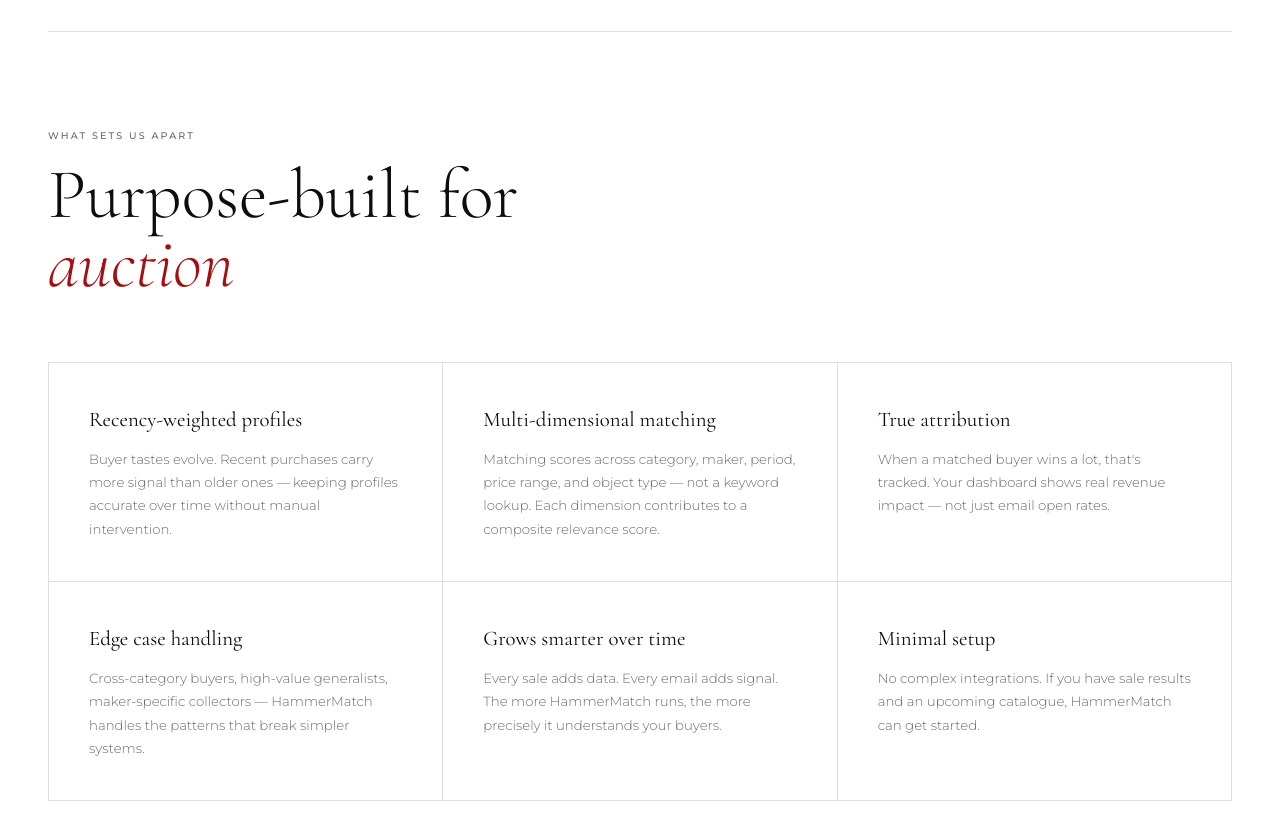
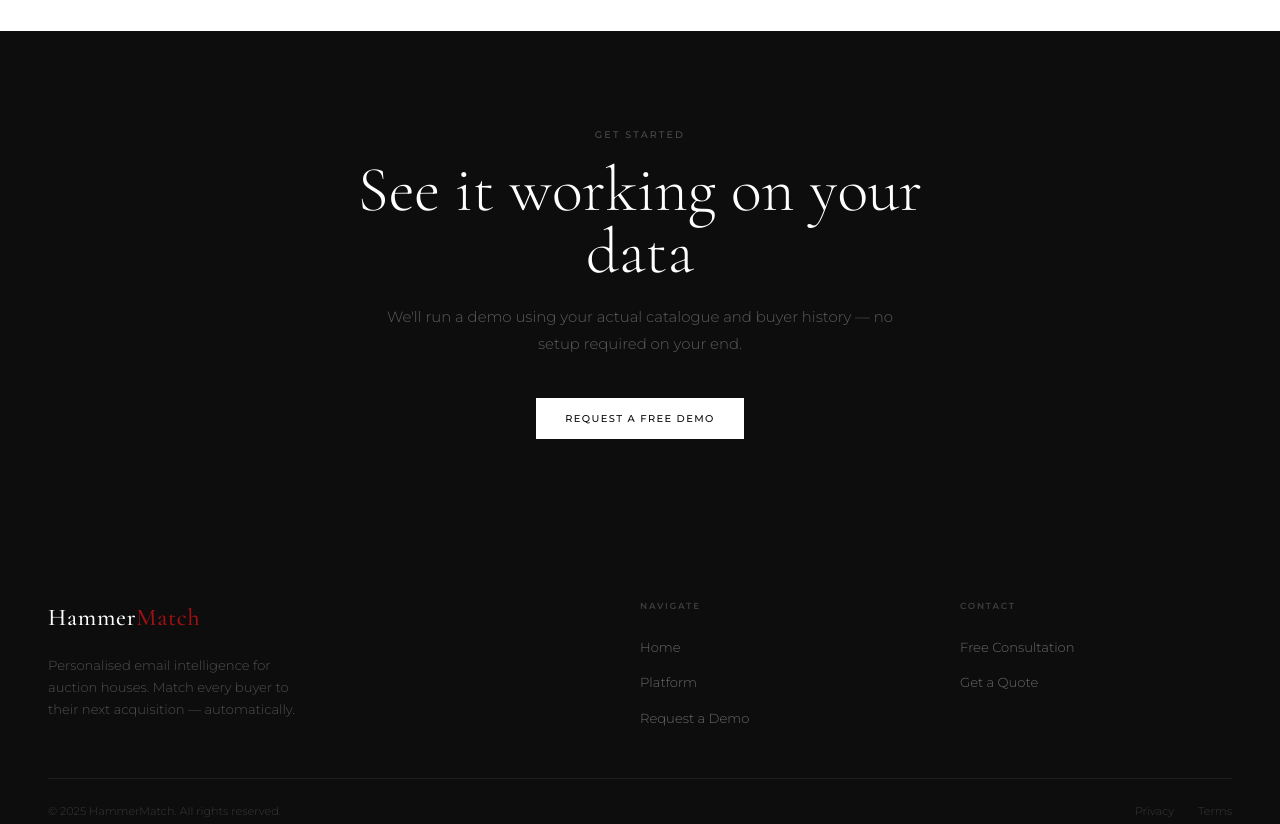
Before and after one commit to andbab777/hammermatch-website, a plain HTML site: page platform.html in a window 1280 px wide. Shown: the part 1260-2084 px from the top of the page. Drawn offline with nearby package versions, Linux system fonts and the light colour scheme.

Commit message:
Remove value props and differentiators sections

```diff
--- a/platform.html
+++ b/platform.html
@@ -157,44 +157,6 @@
   </div>
 </section>
 
-<hr class="rule" />
-
-<!-- Differentiators -->
-<section>
-  <div class="inner">
-    <div class="fade">
-      <span class="label">What Sets Us Apart</span>
-      <h2 class="headline">Purpose-built for<br><em>auction</em></h2>
-    </div>
-    <div class="diff-grid">
-      <div class="diff-cell fade">
-        <h3>Recency-weighted profiles</h3>
-        <p>Buyer tastes evolve. Recent purchases carry more signal than older ones — keeping profiles accurate over time without manual intervention.</p>
-      </div>
-      <div class="diff-cell fade">
-        <h3>Multi-dimensional matching</h3>
-        <p>Matching scores across category, maker, period, price range, and object type — not a keyword lookup. Each dimension contributes to a composite relevance score.</p>
-      </div>
-      <div class="diff-cell fade">
-        <h3>True attribution</h3>
-        <p>When a matched buyer wins a lot, that's tracked. Your dashboard shows real revenue impact — not just email open rates.</p>
-      </div>
-      <div class="diff-cell fade">
-        <h3>Edge case handling</h3>
-        <p>Cross-category buyers, high-value generalists, maker-specific collectors — HammerMatch handles the patterns that break simpler systems.</p>
-      </div>
-      <div class="diff-cell fade">
-        <h3>Grows smarter over time</h3>
-        <p>Every sale adds data. Every email adds signal. The more HammerMatch runs, the more precisely it understands your buyers.</p>
-      </div>
-      <div class="diff-cell fade">
-        <h3>Minimal setup</h3>
-        <p>No complex integrations. If you have sale results and an upcoming catalogue, HammerMatch can get started.</p>
-      </div>
-    </div>
-  </div>
-</section>
-
 <!-- CTA -->
 <div class="cta-section">
   <div class="inner">
```
Also changed, not shown: index.html (+0 -29 lines).
